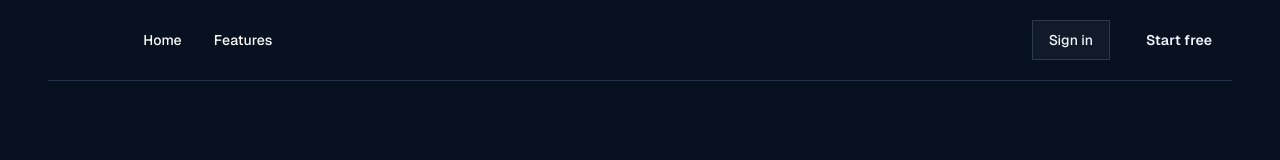
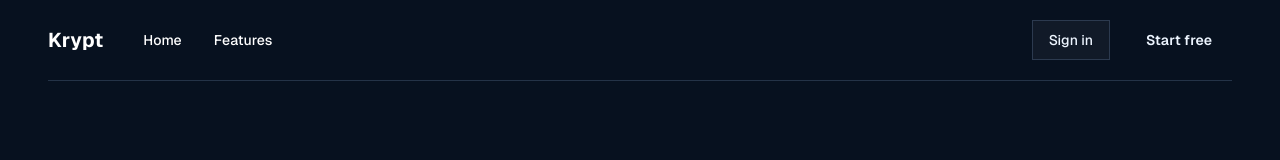
Before and after one commit to GarzvR/krypt, a Next.js app: page / in a window 1280 px wide. Shown: the top 160 px of the page. Built offline with nearby package versions, Linux system fonts and the light colour scheme; no server answers.

Commit message:
fix: krypt logo visibility in navbar

```diff
--- a/src/components/landing-page.tsx
+++ b/src/components/landing-page.tsx
@@ -54,7 +54,7 @@ export function LandingPage({ currentUserEmail }: LandingPageProps) {
           className="flex items-center justify-between border-b border-app/50 py-5"
         >
           <div className="flex items-center gap-10">
-            <p className="text-xl font-bold text-transparent bg-clip-text bg-gradient-to-r from-app-foreground to-app-muted">
+            <p className="text-xl font-bold text-white">
               Krypt
             </p>
 
```
